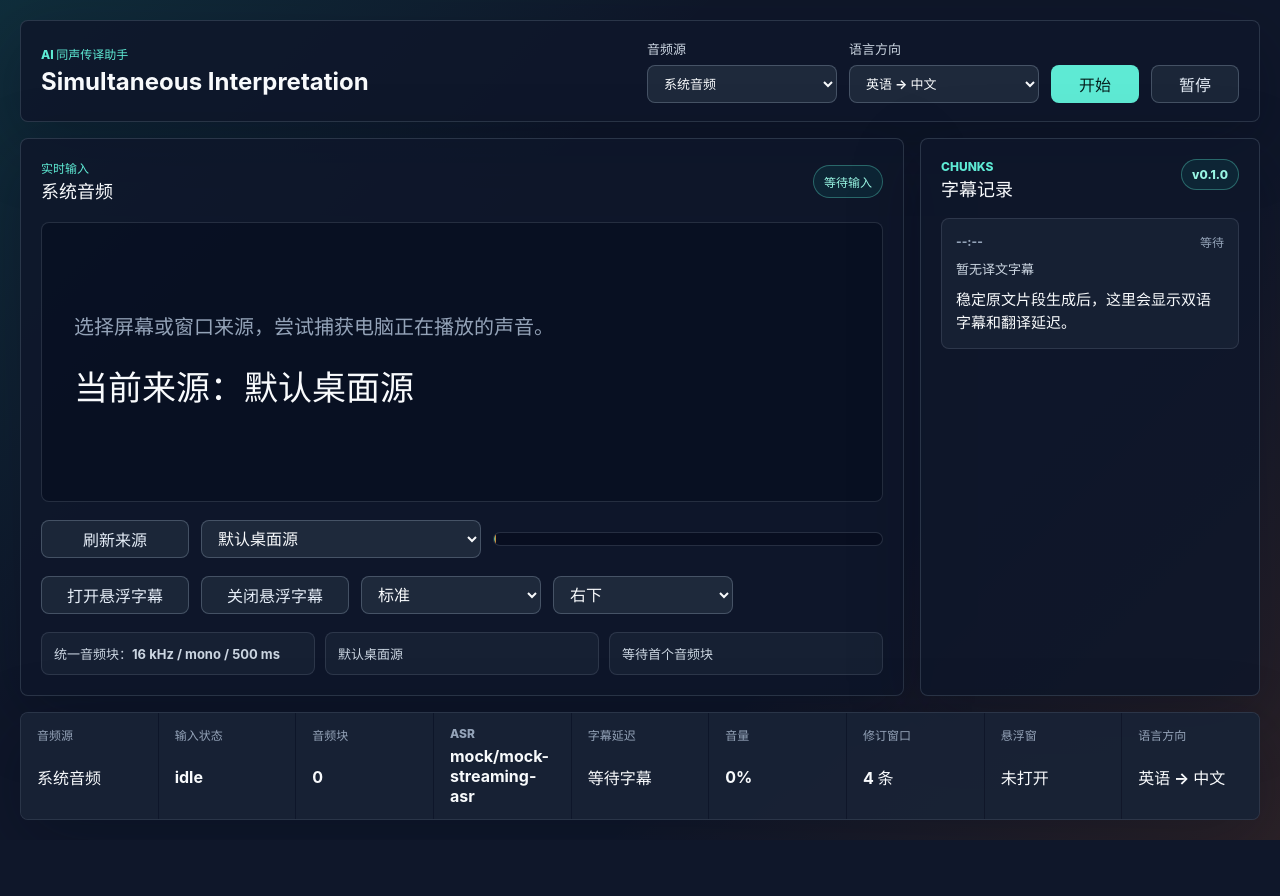
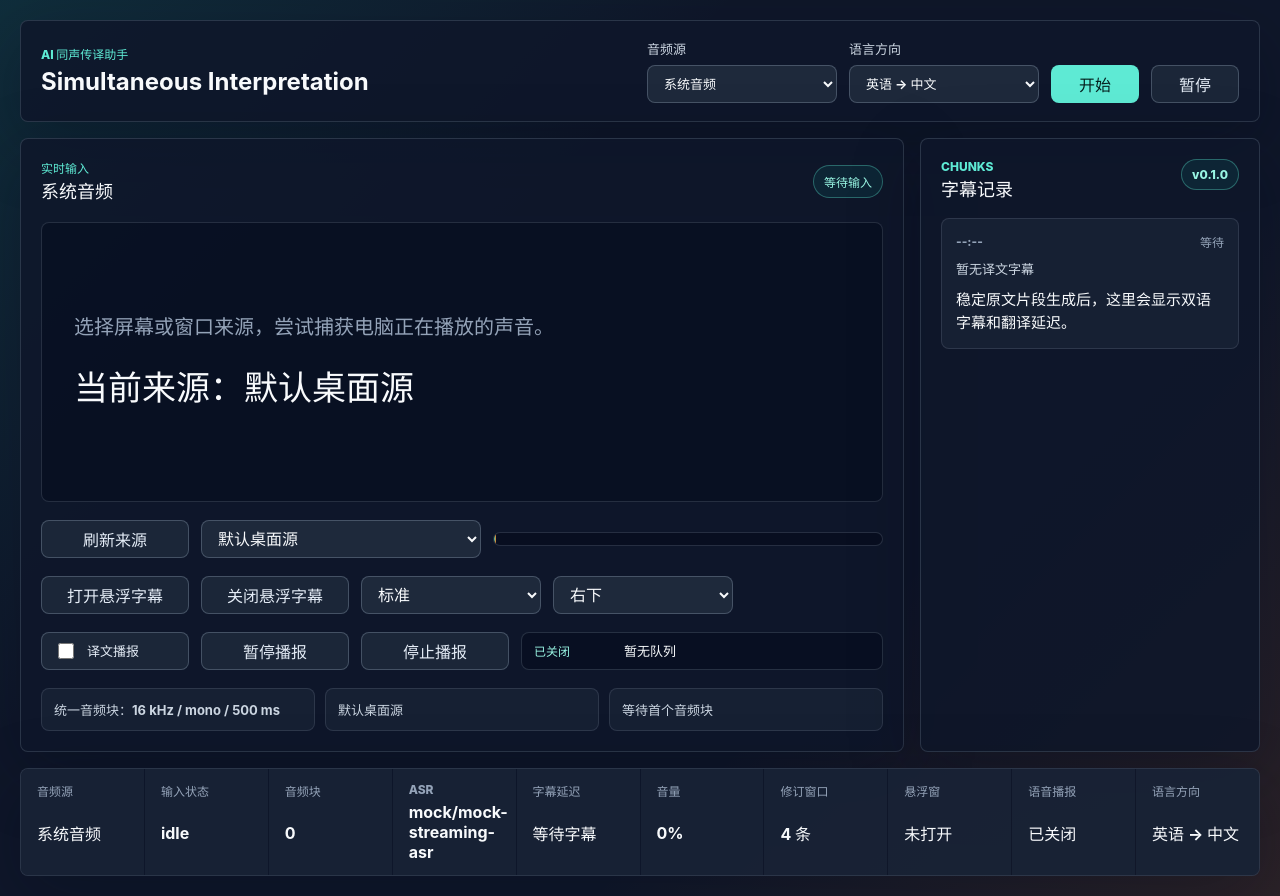
Before and after one commit to Hddcc/Simultaneous-Interpretation, a React (Vite) app: page / in a window 1280 px wide. Before the commit the page ends 840 px from the top, so only its background shows below. Built offline with nearby package versions, Linux system fonts and the light colour scheme.

Commit message:
Add optional TTS output

```diff
--- a/src/App.tsx
+++ b/src/App.tsx
@@ -16,6 +16,7 @@ import {
 } from "./language/pairs";
 import { createTranslationClient } from "./translation/client";
 import type { SubtitleSegment, TranslationEvent, TranslationContextItem } from "./translation/types";
+import type { TtsQueueItem, TtsSessionState } from "./tts/types";
 import type {
   AudioSessionState,
   AudioSourceOption,
@@ -67,6 +68,15 @@ const defaultFloatingCaptionState: FloatingCaptionState = {
   updatedAtMs: Date.now()
 };
 
+const initialTtsSession: TtsSessionState = {
+  enabled: false,
+  status: "disabled",
+  queue: [],
+  currentItem: null,
+  spokenIds: [],
+  error: null
+};
+
 function formatFileSize(bytes: number): string {
   if (bytes < 1024 * 1024) {
     return `${Math.max(1, Math.round(bytes / 1024))} KB`;
@@ -91,6 +101,30 @@ function getRevisionReasonLabel(reason: SubtitleSegment["revisionReason"]): stri
   return "初始版本";
 }
 
+function getTtsStatusLabel(status: TtsSessionState["status"]): string {
+  if (status === "speaking") {
+    return "播报中";
+  }
+
+  if (status === "queued") {
+    return "排队中";
+  }
+
+  if (status === "paused") {
+    return "已暂停";
+  }
+
+  if (status === "error") {
+    return "异常";
+  }
+
+  if (status === "idle") {
+    return "待播报";
+  }
+
+  return "已关闭";
+}
+
 function getVolumeFromAnalyser(analyser: AnalyserNode): number {
   const samples = new Uint8Array(analyser.fftSize);
   analyser.getByteTimeDomainData(samples);
@@ -102,6 +136,10 @@ function getVolumeFromAnalyser(analyser: AnalyserNode): number {
   }
 
   return Math.min(1, Math.sqrt(sum / samples.length) * 3);
+}
+
+function supportsSpeechSynthesis(): boolean {
+  return typeof window !== "undefined" && "speechSynthesis" in window && "SpeechSynthesisUtterance" in window;
 }
 
 function isFloatingCaptionWindow(): boolean {
@@ -163,6 +201,7 @@ export function App() {
   const [floatingLayout, setFloatingLayout] = useState<FloatingCaptionLayout>("standard");
   const [floatingPosition, setFloatingPosition] =
     useState<FloatingCaptionPosition>("bottom-right");
+  const [ttsSession, setTtsSession] = useState<TtsSessionState>(initialTtsSession);
 
   const chunkSequenceRef = useRef(0);
   const mediaStreamRef = useRef<MediaStream | null>(null);
@@ -172,6 +211,7 @@ export function App() {
   const asrClientRef = useRef(createStreamingAsrClient(loadAsrConfig()));
   const translationClientRef = useRef(createTranslationClient());
   const subtitleSegmentsRef = useRef<SubtitleSegment[]>([]);
+  const ttsSessionRef = useRef<TtsSessionState>(initialTtsSession);
 
   const selectedSource = useMemo(
     () => sourceOptions.find((option) => option.type === session.sourceType) ?? sourceOptions[0],
@@ -254,6 +294,71 @@ export function App() {
   useEffect(() => {
     appInfo?.updateFloatingCaption?.(floatingCaptionState);
   }, [appInfo, floatingCaptionState]);
+
+  useEffect(() => {
+    ttsSessionRef.current = ttsSession;
+  }, [ttsSession]);
+
+  useEffect(() => {
+    return () => {
+      window.speechSynthesis?.cancel();
+    };
+  }, []);
+
+  useEffect(() => {
+    if (!latestSubtitleSegment || !ttsSession.enabled) {
+      return;
+    }
+
+    if (latestSubtitleSegment.status === "partial") {
+      return;
+    }
+
+    const itemId = `${latestSubtitleSegment.id}-${latestSubtitleSegment.revision}`;
+    const alreadySpoken =
+      ttsSession.spokenIds.includes(itemId) ||
+      ttsSession.queue.some((item) => item.id === itemId) ||
+      ttsSession.currentItem?.id === itemId;
+
+    if (alreadySpoken) {
+      return;
+    }
+
+    setTtsSession((current) => ({
+      ...current,
+      status: current.status === "disabled" || current.status === "idle" ? "queued" : current.status,
+      queue: [
+        ...current.queue,
+        {
+          id: itemId,
+          text: latestSubtitleSegment.translatedText,
+          languageCode: latestSubtitleSegment.targetLanguage === "中文" ? "zh-CN" : "en-US",
+          label: `片段 ${latestSubtitleSegment.id.replace("asr-segment-", "#")}`
+        }
+      ],
+      error: null
+    }));
+  }, [latestSubtitleSegment, ttsSession]);
+
+  useEffect(() => {
+    if (!ttsSession.enabled || ttsSession.status === "speaking" || ttsSession.status === "paused") {
+      return;
+    }
+
+    const nextItem = ttsSession.queue[0];
+    if (!nextItem) {
+      if (ttsSession.status !== "idle") {
+        setTtsSession((current) => ({
+          ...current,
+          status: current.enabled ? "idle" : "disabled",
+          currentItem: null
+        }));
+      }
+      return;
+    }
+
+    playTtsItem(nextItem);
+  }, [ttsSession]);
 
   function recordChunk(chunk: NormalizedAudioChunk): void {
     setSession((current) => ({
@@ -383,6 +488,7 @@ export function App() {
     setTranslationEvents([]);
     setSubtitleSegments([]);
     subtitleSegmentsRef.current = [];
+    clearTtsQueue();
   }
 
   function updateLanguagePair(pairId: string): void {
@@ -704,6 +810,115 @@ export function App() {
     }));
   }
 
+  function setTtsEnabled(enabled: boolean): void {
+    if (enabled && !supportsSpeechSynthesis()) {
+      setTtsSession((current) => ({
+        ...current,
+        enabled: false,
+        status: "error",
+        error: "当前运行环境不支持语音播报。"
+      }));
+      return;
+    }
+
+    if (!enabled) {
+      window.speechSynthesis?.cancel();
+      setTtsSession((current) => ({
+        ...current,
+        enabled: false,
+        status: "disabled",
+        queue: [],
+        currentItem: null,
+        error: null
+      }));
+      return;
+    }
+
+    setTtsSession((current) => ({
+      ...current,
+      enabled: true,
+      status: current.queue.length > 0 ? "queued" : "idle",
+      error: null
+    }));
+  }
+
+  function playTtsItem(item: TtsQueueItem): void {
+    if (!supportsSpeechSynthesis()) {
+      setTtsSession((current) => ({
+        ...current,
+        status: "error",
+        error: "当前运行环境不支持语音播报。"
+      }));
+      return;
+    }
+
+    const utterance = new SpeechSynthesisUtterance(item.text);
+    utterance.lang = item.languageCode;
+    utterance.rate = 1;
+    utterance.pitch = 1;
+
+    utterance.onend = () => {
+      setTtsSession((current) => ({
+        ...current,
+        status: current.queue.length > 1 ? "queued" : "idle",
+        queue: current.queue.filter((queuedItem) => queuedItem.id !== item.id),
+        currentItem: null,
+        spokenIds: [...current.spokenIds, item.id].slice(-24),
+        error: null
+      }));
+    };
+
+    utterance.onerror = () => {
+      setTtsSession((current) => ({
+        ...current,
+        status: "error",
+        queue: current.queue.filter((queuedItem) => queuedItem.id !== item.id),
+        currentItem: null,
+        error: "语音播报失败，请稍后重试。"
+      }));
+    };
+
+    setTtsSession((current) => ({
+      ...current,
+      status: "speaking",
+      currentItem: item,
+      queue: current.queue.filter((queuedItem) => queuedItem.id !== item.id),
+      error: null
+    }));
+    window.speechSynthesis.cancel();
+    window.speechSynthesis.speak(utterance);
+  }
+
+  function pauseTts(): void {
+    if (ttsSession.status === "speaking") {
+      window.speechSynthesis?.pause();
+      setTtsSession((current) => ({
+        ...current,
+        status: "paused"
+      }));
+      return;
+    }
+
+    if (ttsSession.status === "paused") {
+      window.speechSynthesis?.resume();
+      setTtsSession((current) => ({
+        ...current,
+        status: current.currentItem ? "speaking" : "queued"
+      }));
+    }
+  }
+
+  function clearTtsQueue(): void {
+    window.speechSynthesis?.cancel();
+    setTtsSession((current) => ({
+      ...current,
+      status: current.enabled ? "idle" : "disabled",
+      queue: [],
+      currentItem: null,
+      error: null
+    }));
+  }
+
   async function openFloatingCaption(): Promise<void> {
     if (!appInfo?.openFloatingCaption) {
       setSession((current) => ({
@@ -762,6 +977,7 @@ export function App() {
     { label: "音量", value: `${Math.round(session.volume * 100)}%` },
     { label: "修订窗口", value: `${RECENT_REVISION_WINDOW} 条` },
     { label: "悬浮窗", value: floatingCaptionVisible ? "已打开" : "未打开" },
+    { label: "语音播报", value: getTtsStatusLabel(ttsSession.status) },
     { label: "语言方向", value: activeLanguagePair.label }
   ];
 
@@ -991,6 +1207,33 @@ export function App() {
             </select>
           </div>
 
+          <div className="tts-controls" aria-label="语音播报控制">
+            <label className="tts-toggle">
+              <input
+                type="checkbox"
+                checked={ttsSession.enabled}
+                onChange={(event) => setTtsEnabled(event.target.checked)}
+              />
+              <span>译文播报</span>
+            </label>
+            <button type="button" className="secondary-action" onClick={pauseTts}>
+              {ttsSession.status === "paused" ? "继续播报" : "暂停播报"}
+            </button>
+            <button type="button" className="secondary-action" onClick={clearTtsQueue}>
+              停止播报
+            </button>
+            <div className={`tts-status tts-${ttsSession.status}`}>
+              <span>{getTtsStatusLabel(ttsSession.status)}</span>
+              <strong>
+                {ttsSession.currentItem?.label ??
+                  (ttsSession.queue.length > 0
+                    ? `队列 ${ttsSession.queue.length} 条`
+                    : "暂无队列")}
+              </strong>
+            </div>
+          </div>
+          {ttsSession.error ? <p className="error-message">{ttsSession.error}</p> : null}
+
           <div className="placeholder-row" aria-label="输入源状态">
             <span>统一音频块：16 kHz / mono / 500 ms</span>
             <span>
--- a/src/styles.css
+++ b/src/styles.css
@@ -316,6 +316,59 @@ button {
   align-items: center;
 }
 
+.tts-controls {
+  display: grid;
+  grid-template-columns: 148px 148px 148px minmax(0, 1fr);
+  gap: 12px;
+  align-items: center;
+}
+
+.tts-toggle {
+  display: flex;
+  align-items: center;
+  gap: 10px;
+  min-height: 38px;
+  border: 1px solid rgba(148, 163, 184, 0.34);
+  border-radius: 8px;
+  padding: 0 12px;
+  color: #e5edf7;
+  background: rgba(30, 41, 59, 0.88);
+}
+
+.tts-toggle input {
+  width: 16px;
+  height: 16px;
+  accent-color: #5eead4;
+}
+
+.tts-status {
+  display: grid;
+  grid-template-columns: 82px minmax(0, 1fr);
+  gap: 8px;
+  align-items: center;
+  min-height: 38px;
+  border: 1px solid rgba(148, 163, 184, 0.22);
+  border-radius: 8px;
+  padding: 0 12px;
+  background: rgba(2, 6, 23, 0.38);
+}
+
+.tts-status span {
+  color: #99f6e4;
+  font-size: 12px;
+  font-weight: 800;
+}
+
+.tts-status strong {
+  color: #f8fafc;
+  font-size: 13px;
+  overflow-wrap: anywhere;
+}
+
+.tts-error {
+  border-color: rgba(248, 113, 113, 0.5);
+}
+
 .volume-meter {
   position: relative;
   height: 14px;
@@ -407,7 +460,7 @@ button {
 
 .status-strip {
   display: grid;
-  grid-template-columns: repeat(9, minmax(0, 1fr));
+  grid-template-columns: repeat(10, minmax(0, 1fr));
   gap: 1px;
   overflow: hidden;
   padding: 0;
@@ -461,8 +514,14 @@ button {
   .control-cluster,
   .placeholder-row,
   .source-actions,
-  .floating-controls {
+  .floating-controls,
+  .tts-controls {
     grid-template-columns: 1fr;
+  }
+
+  .tts-status {
+    grid-template-columns: 1fr;
+    padding: 8px 12px;
   }
 
   .caption-stage {
--- /dev/null
+++ b/src/tts/types.ts
@@ -0,0 +1,17 @@
+export type TtsStatus = "disabled" | "idle" | "queued" | "speaking" | "paused" | "error";
+
+export interface TtsQueueItem {
+  id: string;
+  text: string;
+  languageCode: string;
+  label: string;
+}
+
+export interface TtsSessionState {
+  enabled: boolean;
+  status: TtsStatus;
+  queue: TtsQueueItem[];
+  currentItem: TtsQueueItem | null;
+  spokenIds: string[];
+  error: string | null;
+}
```
Also changed, not shown: openspec/changes/add-desktop-simultaneous-interpretation/tasks.md (+5 -5 lines), 2 other files (tests, documents, lock files or other folders).
